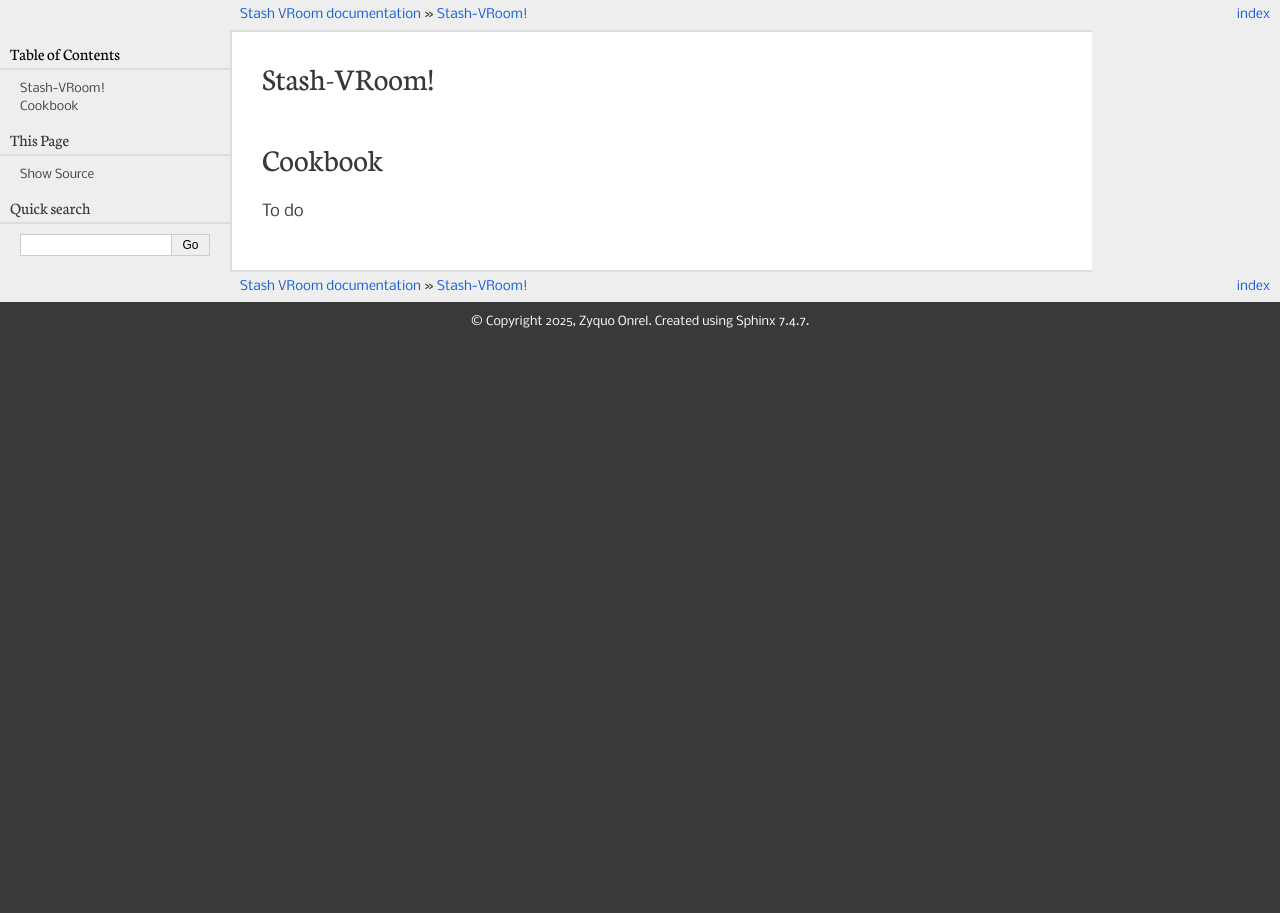
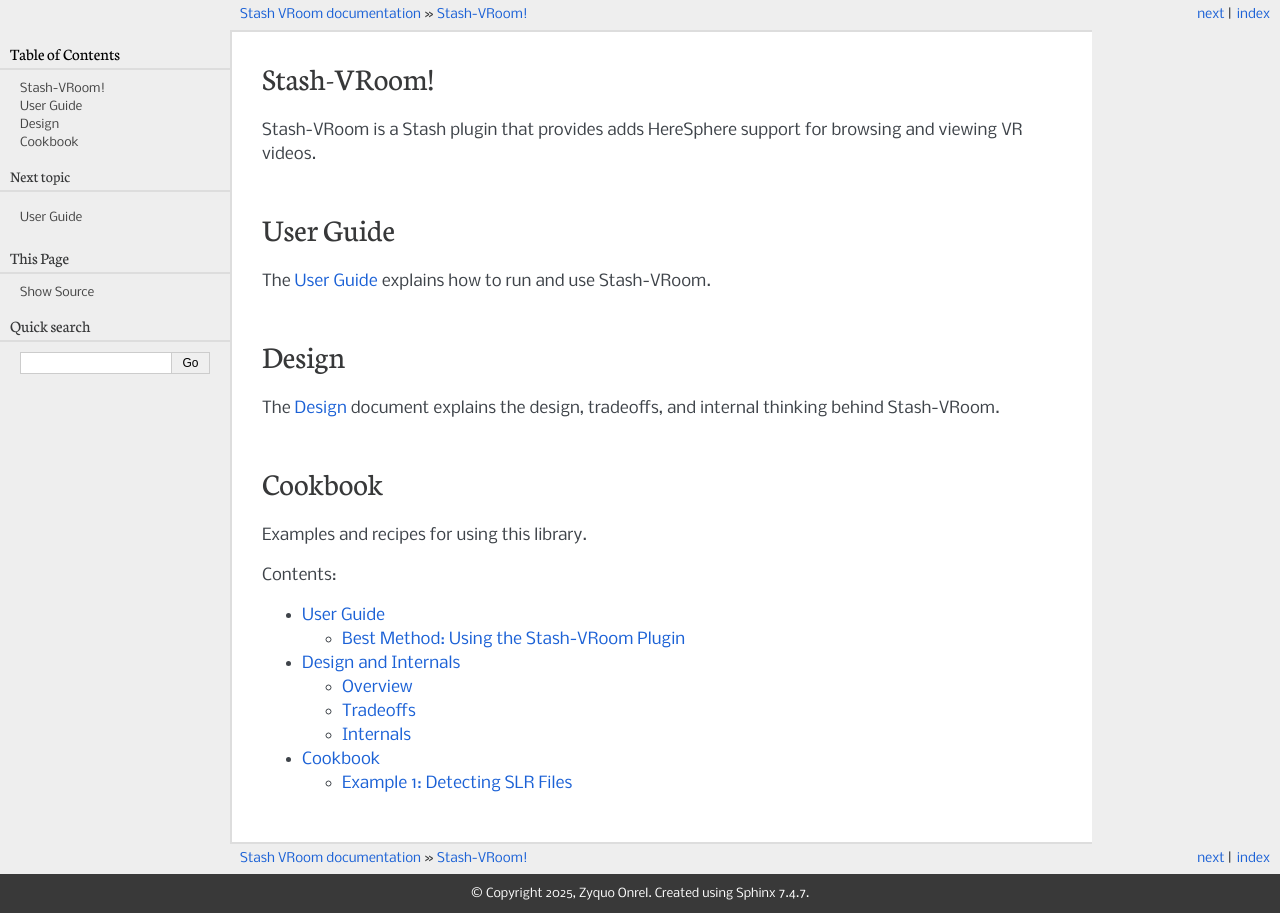
Before and after one commit to zyquon/stash-vroom, a Sphinx documentation site: the page built from doc/index.rst, in a window 1280 px wide. Built offline with Sphinx 7.4.7, drawn with Linux system fonts in a browser that asks for light colours; pages that are not in the unit, such as notebooks, are missing from menus.

Commit message:
Idea for the documentation

```diff
--- /dev/null
+++ b/doc/cookbook.rst
@@ -0,0 +1,12 @@
+Cookbook
+========
+
+This section provides practical examples and recipes for using the library.
+
+.. contents::
+   :local:
+
+Example 1: Detecting SLR Files
+------------------------------
+
+To do
--- /dev/null
+++ b/doc/design.rst
@@ -0,0 +1,31 @@
+Design and Internals
+====================
+
+This section explains the design, tradeoffs, and internal thinking behind the project.
+
+.. contents::
+   :local:
+
+Overview
+--------
+
+- Why this project exists.
+- Key design decisions.
+
+Tradeoffs
+---------
+
+- Performance vs. readability.
+- Flexibility vs. simplicity.
+
+Internals
+---------
+
+- Explanation of core modules like `slr.py`.
+- How regex patterns are used for filename parsing.
+
+.. Here is an example of the `say_hello` function:
+
+.. .. literalinclude:: ../stash_vroom/jav.py
+      :language: python
+      :lines: 14-20
--- a/doc/index.rst
+++ b/doc/index.rst
@@ -6,22 +6,28 @@
 Stash-VRoom!
 ============
 
+Stash-VRoom is a Stash plugin that provides adds HereSphere support for browsing and viewing VR videos.
+
+User Guide
+==========
+
+The `User Guide <user_guide.html>`_ explains how to run and use Stash-VRoom.
+
+Design
+======
+
+The `Design <design.html>`_ document explains the design, tradeoffs, and internal thinking behind Stash-VRoom.
+
+Cookbook
+========
+
+Examples and recipes for using this library.
+
 .. toctree::
-   :maxdepth: 3
+   :maxdepth: 2
    :caption: Contents:
 
+   user_guide
+   design
+   cookbook
    stash_vroom
-
-Cookbook
-=============
-
-To do
-
-.. Code Example
-.. ============
-
-.. Here is an example of the `say_hello` function:
-
-.. .. literalinclude:: ../stash_vroom/jav.py
-..    :language: python
-..    :lines: 14-20
--- /dev/null
+++ b/doc/user_guide.rst
@@ -0,0 +1,14 @@
+User Guide
+==========
+
+This section provides a comprehensive guide for using the HereSphere service.
+
+.. contents::
+   :local:
+
+Best Method: Using the Stash-VRoom Plugin
+---------------
+
+Stash-VRoom is not yet implemented as a Stash plugin although that is
+
+1. Install the package:
```
